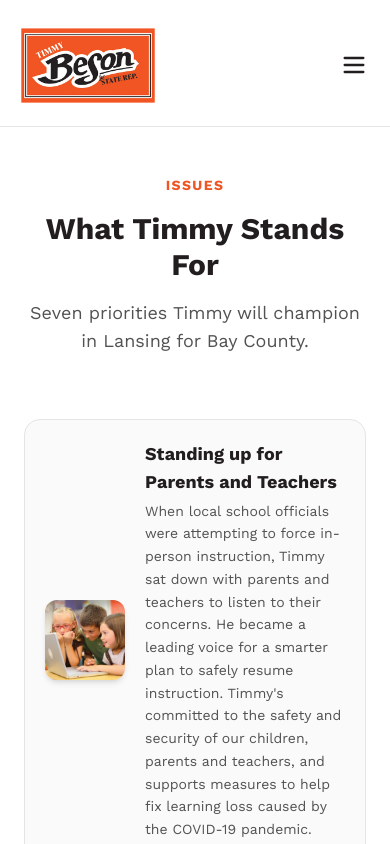
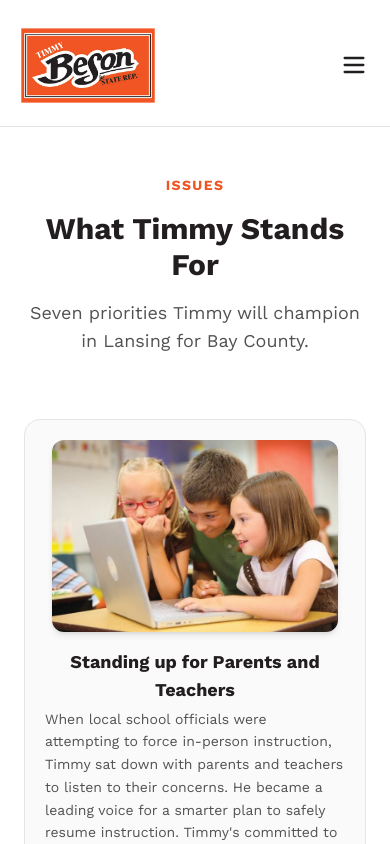
Before and after one commit to kbrycz/beson, a React (Vite) app: page /issues in a window 390 px wide. Shown: the top 844 px of the page. Built offline with nearby package versions, Linux system fonts and the light colour scheme.

Commit message:
adding more

```diff
--- a/src/components/AgendaPage.jsx
+++ b/src/components/AgendaPage.jsx
@@ -52,20 +52,20 @@ function AgendaPage() {
           <div className="space-y-5 lg:space-y-6">
             {agenda.priorities.map((item, index) => (
               <AnimateIn key={index} delay={0.25 + index * 0.08}>
-                <div className="relative flex items-center gap-5 lg:gap-10 group rounded-2xl bg-neutral-50 border border-neutral-200 p-5 lg:p-8 transition-all duration-300 hover:shadow-lg hover:border-neutral-300 hover:-translate-y-0.5">
-                  <div className="flex-shrink-0 overflow-hidden rounded-xl shadow-md transition-transform duration-300 group-hover:scale-105">
+                <div className="relative flex flex-col md:flex-row md:items-center gap-4 md:gap-8 lg:gap-10 group rounded-2xl bg-neutral-50 border border-neutral-200 p-5 lg:p-8 transition-all duration-300 hover:shadow-lg hover:border-neutral-300 hover:-translate-y-0.5">
+                  <div className="overflow-hidden rounded-xl shadow-md transition-transform duration-300 group-hover:scale-105 self-center md:self-auto md:flex-shrink-0">
                     <img
                       src={issueImageMap[item.image]}
                       alt={item.title}
-                      className="w-20 h-20 md:w-28 md:h-28 lg:w-[180px] lg:h-[180px] object-cover"
+                      className="w-full h-48 md:w-28 md:h-28 lg:w-[180px] lg:h-[180px] object-cover"
                     />
                   </div>
 
-                  <div className="flex-1 min-w-0">
+                  <div className="flex-1 min-w-0 text-center md:text-left">
                     <h3 className="text-lg md:text-xl lg:text-2xl font-bold text-primary-950 mb-1 lg:mb-2 transition-transform duration-300 group-hover:translate-x-1">
                       {item.title}
                     </h3>
-                    <p className="text-neutral-600 leading-relaxed text-sm md:text-base lg:text-lg">
+                    <p className="text-neutral-600 leading-relaxed text-sm md:text-base lg:text-lg text-left">
                       {item.description}
                     </p>
                   </div>
@@ -171,16 +171,16 @@ function AgendaPage() {
             </p>
           </AnimateIn>
           <AnimateIn delay={0.3}>
-            <div className="flex flex-wrap justify-center gap-4">
+            <div className="flex flex-col sm:flex-row sm:flex-wrap justify-center gap-4 w-full">
               <a
                 href={siteData.campaign.donateUrl}
-                className="inline-block bg-accent-400 hover:bg-accent-500 text-white font-bold px-10 py-4 rounded transition-all duration-200 shadow-lg text-sm tracking-[0.15em] uppercase hover:scale-105 active:scale-95"
+                className="block sm:inline-block w-full sm:w-auto text-center bg-accent-400 hover:bg-accent-500 text-white font-bold px-10 py-4 rounded transition-all duration-200 shadow-lg text-sm tracking-[0.15em] uppercase hover:scale-105 active:scale-95"
               >
                 DONATE NOW
               </a>
               <Link
                 to="/contact"
-                className="inline-block border-2 border-primary-950 text-primary-950 font-bold px-10 py-4 rounded text-sm tracking-[0.15em] uppercase transition-all duration-200 hover:bg-primary-950 hover:text-white no-underline"
+                className="block sm:inline-block w-full sm:w-auto text-center border-2 border-primary-950 text-primary-950 font-bold px-10 py-4 rounded text-sm tracking-[0.15em] uppercase transition-all duration-200 hover:bg-primary-950 hover:text-white no-underline"
               >
                 CONTACT US
               </Link>
--- a/src/components/HeroSection.jsx
+++ b/src/components/HeroSection.jsx
@@ -82,11 +82,11 @@ function HeroSection() {
           </div>
         </nav>
 
-        {/* Mobile Dropdown Menu */}
-        {mobileMenuOpen && (
+        {/* Mobile Dropdown Menu - always in DOM to avoid logo/image flash on open */}
         <div
-            className="fixed inset-0 z-30 min-h-screen overflow-y-auto pb-8"
+          className={`fixed inset-0 z-30 min-h-screen overflow-y-auto pb-8 transition-opacity duration-200 ${mobileMenuOpen ? 'opacity-100 pointer-events-auto' : 'opacity-0 pointer-events-none'}`}
           style={{ backgroundColor: colors.white }}
+          aria-hidden={!mobileMenuOpen}
         >
           {/* Duplicate header row so it sits on top seamlessly */}
           <div className="flex items-center justify-between px-4 sm:px-6 md:px-8 pt-5 sm:pt-6 pb-3">
@@ -141,7 +141,6 @@ function HeroSection() {
             </a>
           </div>
         </div>
-        )}
 
         {/* Spacer - pushes content toward lower-center so background image is visible */}
         <div className="flex-[0.55]" />
--- a/src/components/Navbar.jsx
+++ b/src/components/Navbar.jsx
@@ -76,11 +76,11 @@ function Navbar({ variant = 'solid' }) {
         </div>
       </nav>
 
-      {/* Mobile Dropdown Menu */}
-      {mobileMenuOpen && (
+      {/* Mobile Dropdown Menu - always in DOM to avoid logo/image flash on open */}
       <div
-          className={`lg:hidden fixed inset-0 z-50 min-h-screen overflow-y-auto pb-8 ${!isTransparent ? 'border-b border-neutral-200' : ''}`}
+        className={`lg:hidden fixed inset-0 z-50 min-h-screen overflow-y-auto pb-8 transition-opacity duration-200 ${!isTransparent ? 'border-b border-neutral-200' : ''} ${mobileMenuOpen ? 'opacity-100 pointer-events-auto' : 'opacity-0 pointer-events-none'}`}
         style={{ backgroundColor: isTransparent ? colors.primary[950] : colors.white }}
+        aria-hidden={!mobileMenuOpen}
       >
         {/* Duplicate header row so it sits on top seamlessly */}
         <div className="flex items-center justify-between px-4 sm:px-6 md:px-8 pt-5 sm:pt-6 pb-4">
@@ -127,7 +127,6 @@ function Navbar({ variant = 'solid' }) {
           </a>
         </div>
       </div>
-      )}
 
       {/* ===== DESKTOP NAVBAR ===== */}
       <nav className="hidden lg:block relative z-20 w-full border-b border-neutral-200" style={bgStyle}>
--- a/src/components/VideoSection.jsx
+++ b/src/components/VideoSection.jsx
@@ -25,7 +25,7 @@ function VideoSection() {
           </AnimateIn>
 
           {/* Intro content - right */}
-          <div className="text-left">
+          <div className="text-center lg:text-left">
             <AnimateIn delay={0.1}>
               <p
                 className="text-sm font-bold uppercase tracking-widest mb-4"
@@ -40,19 +40,23 @@ function VideoSection() {
               </h2>
             </AnimateIn>
             {Array.isArray(intro.intro) ? (
-              intro.intro.map((paragraph, index) => (
+              <div className="text-left">
+                {intro.intro.map((paragraph, index) => (
                   <AnimateIn key={index} delay={0.2 + index * 0.05}>
                     <p className="text-neutral-700 text-lg leading-relaxed mb-6">
                       {paragraph}
                     </p>
                   </AnimateIn>
-              ))
+                ))}
+              </div>
             ) : (
+              <div className="text-left">
                 <AnimateIn delay={0.2}>
                   <p className="text-neutral-700 text-lg leading-relaxed mb-8">
                     {intro.intro}
                   </p>
                 </AnimateIn>
+              </div>
             )}
             <AnimateIn delay={Array.isArray(intro.intro) ? 0.35 : 0.3}>
               <Link
```
Lines whose indentation alone changed are shown as unchanged.
